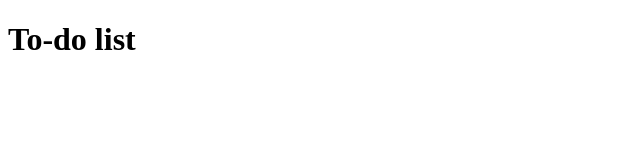
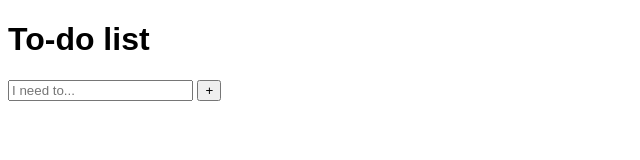
Before and after one commit to ju-nmd2022/fop-todo-list-elisabettagianii, a plain HTML site: page index.html in a window 1280 px wide. Shown: the whole page, without its empty margins (0-640 px from the left). Drawn offline with Linux system fonts and the light colour scheme.

Commit message:
.
created the button+, the place where to enter the text;

```diff
--- a/index.html
+++ b/index.html
@@ -7,11 +7,16 @@
     <title>To-do list</title>
     <link rel="stylesheet" href="main.css" />
   </head>
+  <!-- I have consulted the tutorial website https://www.w3schools.com/howto/howto_js_todolist.asp -->
   <body>
-    <header>
-      <h1>To-do list</h1>
-    </header>
-
+    <div class="title">
+      <header>
+        <h1>To-do list</h1>
+      </header>
+      <input type="text" id="textNewTask" placeholder="I need to..." />
+      <button onclick="newElement()" class="addButton">+</button>
+    </div>
+    <ul id="thingsToDo"></ul>
     <script src="main.js"></script>
   </body>
 </html>
--- a/main.css
+++ b/main.css
@@ -0,0 +1,3 @@
+*{
+    font-family: Arial, Helvetica, sans-serif;
+}
--- a/main.js
+++ b/main.js
@@ -0,0 +1,3 @@
+function newElement() {
+
+  }
```
